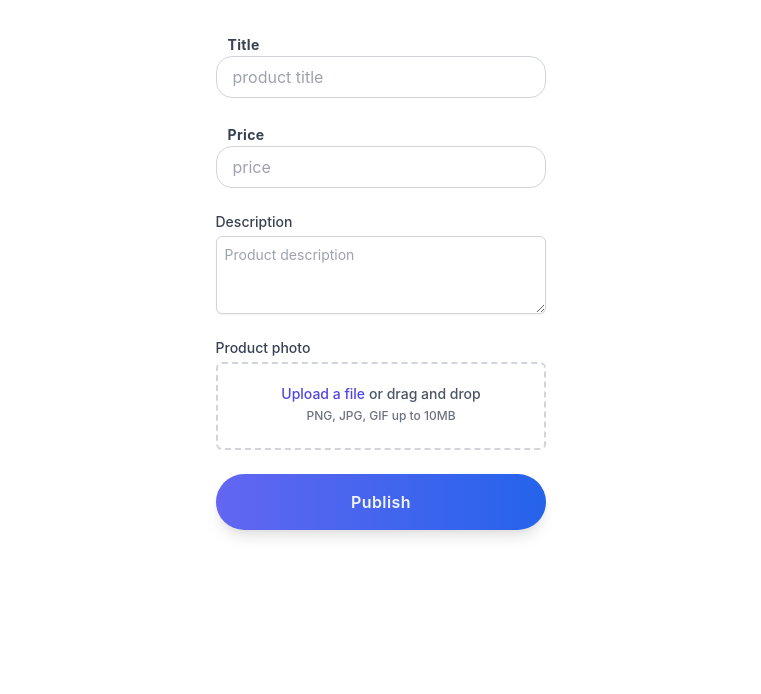
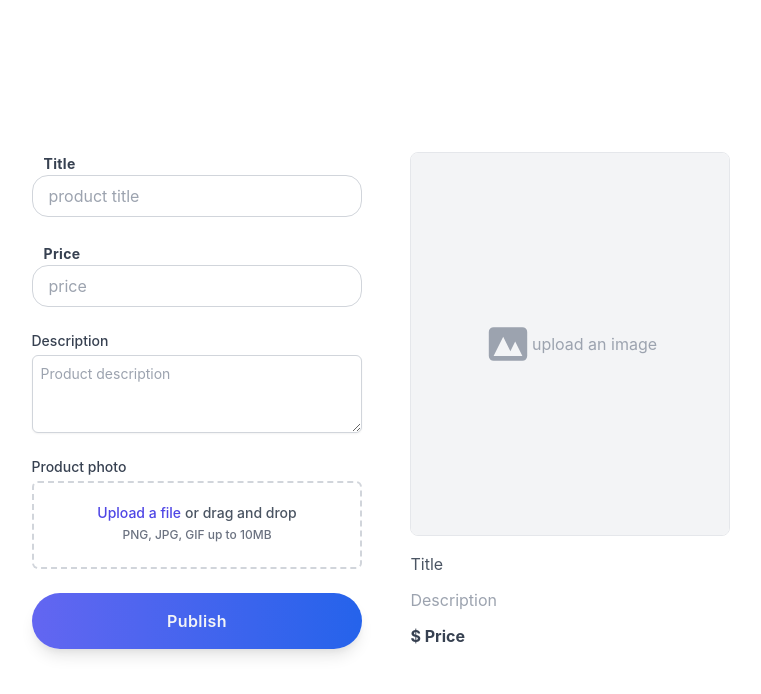
Before and after one commit to Carlos-vargs/store-design, a React (Create React App) app: page /create/product in a window 1280 px wide. Shown: the top 694 px of the page, without its empty margins (259-1020 px from the left). Built offline with nearby package versions, Linux system fonts and the light colour scheme.

Commit message:
add some changes in the view of new product

```diff
--- a/src/components/private/ProductForm.js
+++ b/src/components/private/ProductForm.js
@@ -6,7 +6,7 @@ import InputFile from './InputFile';
 export default function ProductForm({ onSubmit, formValues, onChange, children }) {
     return (
         <Fragment>
-            <form onSubmit={onSubmit} className="mt-8 space-y-6">
+            <form onSubmit={onSubmit} className="space-y-6">
                 <Input
                     title={'Title'}
                     name={'title'}
--- /dev/null
+++ b/src/components/public/BodyCard.js
@@ -0,0 +1,28 @@
+import React from 'react';
+import { PhotographIcon } from '@heroicons/react/solid'
+
+export default function BodyCard({ title, description, price, image_url, image_alt, priceTwo, children }) {
+    return (
+        <React.Fragment>
+            <div className="flex flex-col w-80 justify-center">
+                <div className="flex flex-col w-80 h-96 border rounded-lg overflow-hidden relative" >
+                    {
+                        image_url
+                            ? <img className="w-full h-full object-cover bg-gray-100" src={image_url} alt={image_alt} />
+                            : <div className="w-full h-full bg-gray-100 flex items-center justify-center text-gray-400" src={image_url} alt={image_alt}>
+                                <PhotographIcon className="w-12 h-12" />
+                                upload an image
+                            </div>
+                    }
+                    <b className="text-gray-800 absolute right-3.5 text-2xl bottom-3.5">{priceTwo && `$ ${priceTwo}`}</b>
+                </div>
+                <div className="mt-4 capitalize flex flex-col gap-3">
+                    <span className="text-gray-600" >{title}</span>
+                    <span className="text-gray-400 shortenText" title={description} >{description}</span>
+                    <b className="text-gray-700" >{price && `$ ${price}`}</b>
+                </div>
+                {children}
+            </div>
+        </React.Fragment>
+    );
+}
--- a/src/components/public/ProductCard.js
+++ b/src/components/public/ProductCard.js
@@ -1,24 +1,32 @@
 import React from 'react';
 import { Link, } from 'react-router-dom';
+import BodyCard from './BodyCard';
 
 export default function ProductCard({ title, description, price, image_url, image_alt, id, priceTwo, children }) {
     return (
         <React.Fragment>
-            <Link to={`/product/${id}`}>
-                <div className="flex flex-col w-80 justify-center">
-                    <div className="flex flex-col w-80 h-96 border rounded-lg overflow-hidden relative" >
-                        <img className="w-full h-full object-cover " src={image_url} alt={image_alt} />
-                        <b className="text-gray-800 absolute right-3.5 text-2xl bottom-3.5">{priceTwo && `$ ${priceTwo}`}</b>
-                    </div>
-                    <div className="mt-4 capitalize flex flex-col gap-3">
-                        <span className="text-gray-600" >{title}</span>
-                        <span className="text-gray-400 shortenText" >{description}</span>
-                        <b className="text-gray-700" >{price && `$ ${price}`}
-                        </b>
-                    </div>
-                    {children}
-                </div>
-            </Link>
+            {id
+                ? <Link to={`/product/${id}`}>
+                    <BodyCard
+                        title={title}
+                        description={description}
+                        price={price}
+                        image_url={image_url}
+                        image_alt={image_alt}
+                        priceTwo={priceTwo}
+                        children={children}
+                    />
+                </Link>
+                : <BodyCard
+                    title={title}
+                    description={description}
+                    price={price}
+                    image_url={image_url}
+                    image_alt={image_alt}
+                    priceTwo={priceTwo}
+                    children={children}
+                />
+            }
         </React.Fragment>
     );
 }
--- a/src/pages/private/newProduct.js
+++ b/src/pages/private/newProduct.js
@@ -1,13 +1,18 @@
 import axios from 'axios';
-import React, { useState } from 'react';
+import React, { useEffect, useState } from 'react';
 import { Redirect } from 'react-router';
 import ButtonLog from '../../components/auth/ButtonLog';
 import ProductForm from '../../components/private/ProductForm';
-// import getCookie from '../../components/auth/helpers/getCookie';
+import ProductCard from '../../components/public/ProductCard';
 
 export default function newProduct() {
 
     const user = JSON.parse(localStorage.getItem('user'))
+
+    useEffect(() => {
+        localStorage.setItem('productImg', JSON.stringify(''))
+
+    }, []);
 
     const [state, setState] = useState({
         loading: false,
@@ -29,9 +34,16 @@ export default function newProduct() {
                 [e.target.name]: e.target.value
             }
         })
+
+        if (e.target.name === 'image') {
+            let file = e.target.files[0];
+            let url = URL.createObjectURL(file)
+
+            localStorage.setItem('productImg', JSON.stringify(url))
+
+        }
+
     }
-
-    // fetch('http://localhost:8000/sanctum/csrf-cookie')
 
     const handleSubmit = async e => {
 
@@ -46,7 +58,7 @@ export default function newProduct() {
             let config = {
                 headers: {
                     'Content-Type': 'multipart/form-data',
-                    'Authorization':`Bearer ${user.token}`,
+                    'Authorization': `Bearer ${user.token}`,
                 },
             }
 
@@ -68,9 +80,10 @@ export default function newProduct() {
         return <Redirect to="/products" />
     }
 
+    let getImg = JSON.parse(localStorage.getItem('productImg'))
 
     return (
-        <div className="flex items-center justify-center" >
+        <div className="w-full h-screen flex items-center justify-center gap-12" >
             <ProductForm
                 onChange={handleChange}
                 onSubmit={handleSubmit}
@@ -82,6 +95,14 @@ export default function newProduct() {
                     value={'Submit'}
                 />
             </ProductForm>
+
+            <ProductCard
+                title={state.form.title || 'Title'}
+                description={state.form.description || 'description'}
+                price={state.form.price || 'price'}
+                image_url={getImg}
+                image_alt={state.form.title || 'add some description'}
+            />
         </div >
     )
 }
--- a/src/pages/public/Category.js
+++ b/src/pages/public/Category.js
@@ -9,9 +9,6 @@ import NoProductsFound from '../../components/public/NoProductsFound';
 export default function Category() {
 
     const user = JSON.parse(localStorage.getItem('user'))
-
-    // const user = {}
-
 
     const [data, setData] = useState({
         loading: true,
@@ -61,7 +58,7 @@ export default function Category() {
                     <span className="text-gray-500 text-center" >Thoughtfully designed objects for the workspace, home and travel.</span>
                     {user.token && <Link to="/create/product" className="capitalize bg-blue-600 py-2 w-40 rounded-lg flex items-center justify-center text-white text-center" >create new product </Link>}
                 </div>
-                {data.products.length !== 0 && <div className="border-t flex justify-between gap-8 flex-wrap py-14" >
+                {data.products.length !== 0 && <div className="border-t flex justify-center gap-8 flex-wrap py-14" >
                     {data.products.map((card) => (
                         <ProductCard
                             key={card.id}
```
